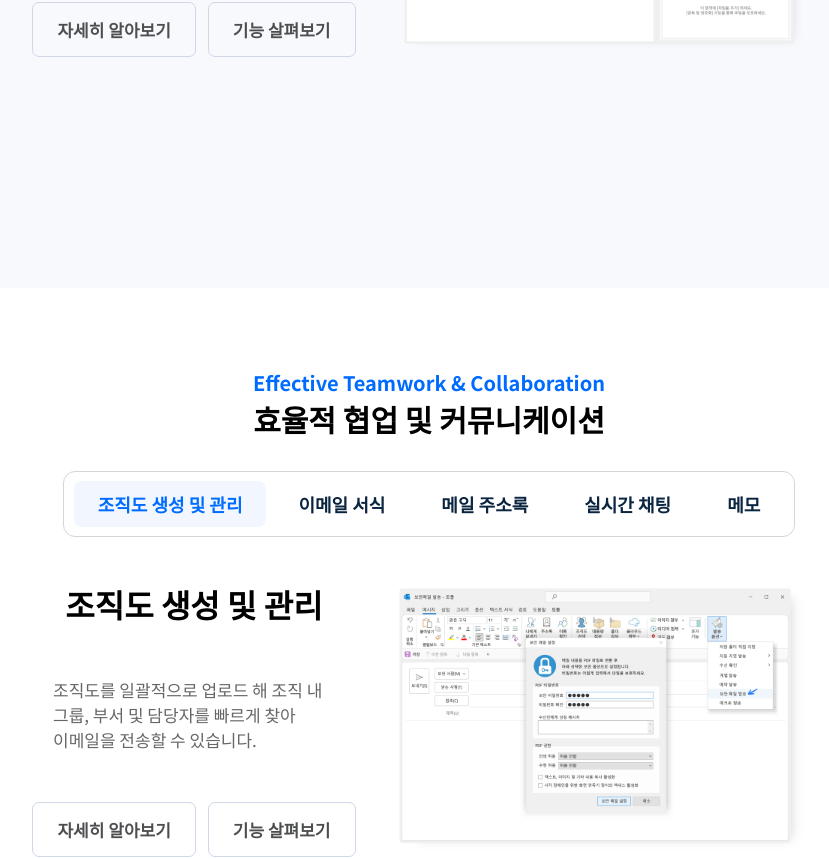
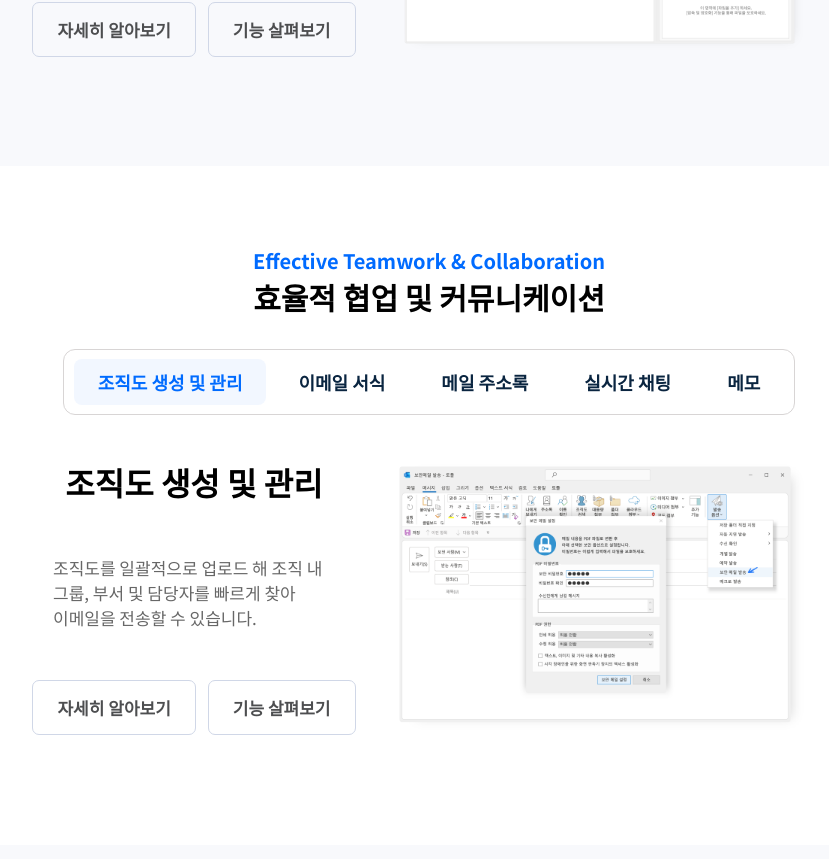
Before and after one commit to e-glue/totle, a React (Create React App) app: page /features in a window 1280 px wide. Shown: the part 512-1371 px from the top of the page, without its empty margins (211-1040 px from the left). Built offline with nearby package versions, Linux system fonts and the light colour scheme.

Commit message:
[feat] 스타일 수정

```diff
--- a/src/pages/features/Features.scss
+++ b/src/pages/features/Features.scss
@@ -4,7 +4,6 @@
 
 #features-root{
   .features-container {
-    min-height: 100vh;
     margin: auto;
 
     &.bg {
--- a/src/pages/features/components/features-tab-contents/FeaturesTabContents.scss
+++ b/src/pages/features/components/features-tab-contents/FeaturesTabContents.scss
@@ -13,6 +13,7 @@
     gap: 20px;
     text-align: center;
     margin-top: 30px;
+    padding-bottom:105px;
 
     @media screen and (theme.$mobileSize){
       max-width: 100%;
```
